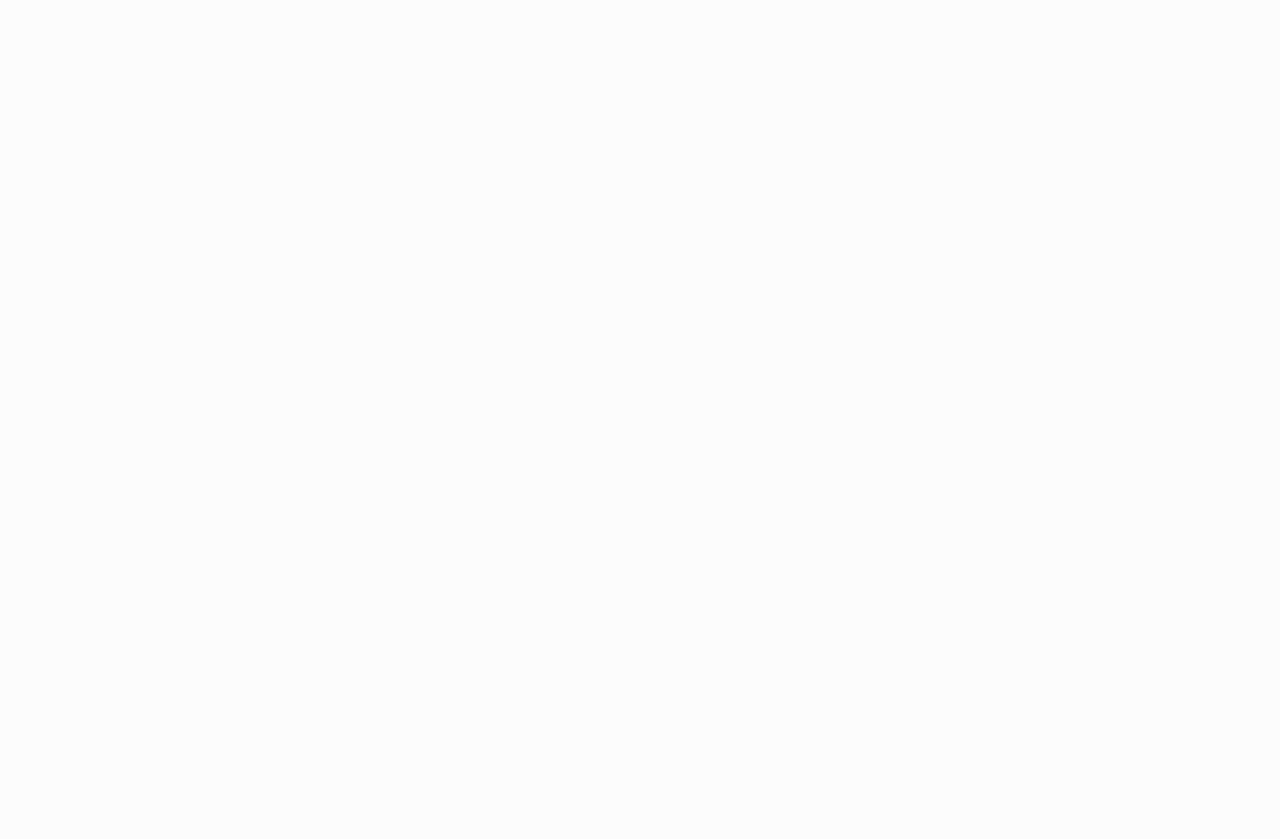
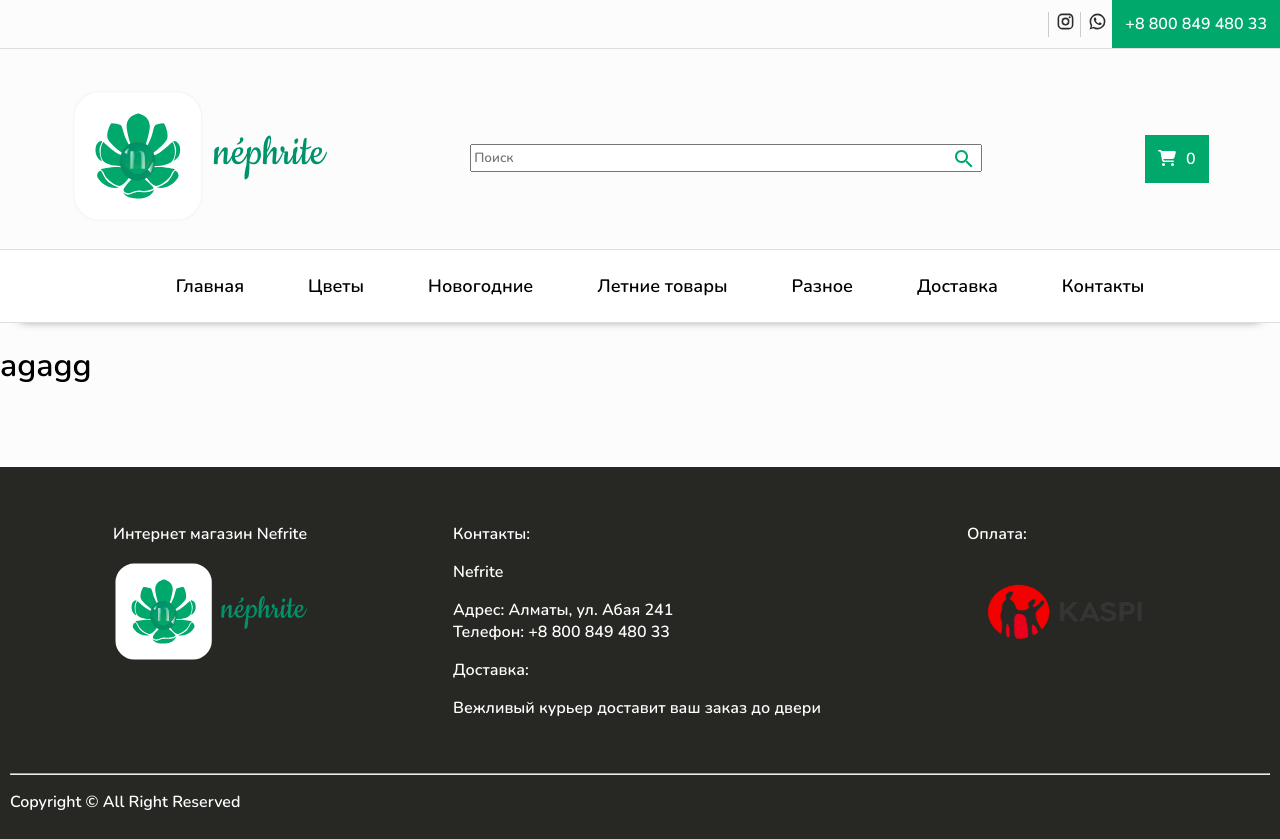
Before and after one commit to Abai19/nefriteNew, a React (Create React App) app: page /singleProduct in a window 1280 px wide. Before the commit this address had no page. Before the commit the page ends 800 px from the top, so only its background shows below. Built offline with nearby package versions, Linux system fonts and the light colour scheme.

Commit message:
just test

```diff
--- a/src/components/content/content.js
+++ b/src/components/content/content.js
@@ -5,7 +5,11 @@ import data from '../../data.js'
 
 const Content = () => {
     const Flowers = data.flowers.map( item=>{
-        return <ContentBlock key={item.id} title={item.title} img={item.img} oldPrice={item.oldPrice} newPrice={item.newPrice}/>
+        return (
+
+        <ContentBlock key={item.id} title={item.title} img={item.img} oldPrice={item.oldPrice} newPrice={item.newPrice}/>
+
+        )
     })
     const summerStaff = data.flowers.map( item=>{
         return <ContentBlock key={item.id} title={item.title} img={item.img} oldPrice={item.oldPrice} newPrice={item.newPrice}/>
--- a/src/components/content/contentBlock.js
+++ b/src/components/content/contentBlock.js
@@ -6,7 +6,7 @@ const ContentBlock = (props)=>{
     return (
 
         <div className={styles.flowerBlock}>
-        <Link to="/">
+        <Link to="singleProduct">
         <img src={`../images/${props.img}`}/>
         <div className={styles.flowerText}>
         <p> <b>{props.title}</b></p>
--- a/src/index.js
+++ b/src/index.js
@@ -6,12 +6,14 @@ import reportWebVitals from './reportWebVitals';
 import './fonts/Nunito-SemiBold.ttf';
 import ProductsList from './pages/productsList/productsList.js';
 import {BrowserRouter as Router,Routes, Route, BrowserRouter} from 'react-router-dom';
+import SingleProduct from './pages/productsList/singleProduct/singleProduct';
 
 ReactDOM.render(
   <BrowserRouter>
     <Routes>
       <Route path='/' element={<App/>}/>
       <Route path='products' element={<ProductsList/>}/>
+      <Route path='singleProduct' element={<SingleProduct/>}/>
     </Routes>
   </BrowserRouter>,
   document.getElementById('root')
--- /dev/null
+++ b/src/pages/productsList/singleProduct/singleProduct.js
@@ -0,0 +1,15 @@
+import React from "react";
+import Header from "../../../components/header/header";
+import Footer from "../../../components/footer/footer";
+ const SingleProduct = ()=> {
+    return (
+        <>
+        <Header/>
+            <div>
+                <h1>agagg</h1>
+            </div>
+        <Footer/>
+        </>
+    )
+}
+export default SingleProduct;
```
Also changed, not shown: src/pages/productsList/singleProduct/singleProduct.module.css (added).
